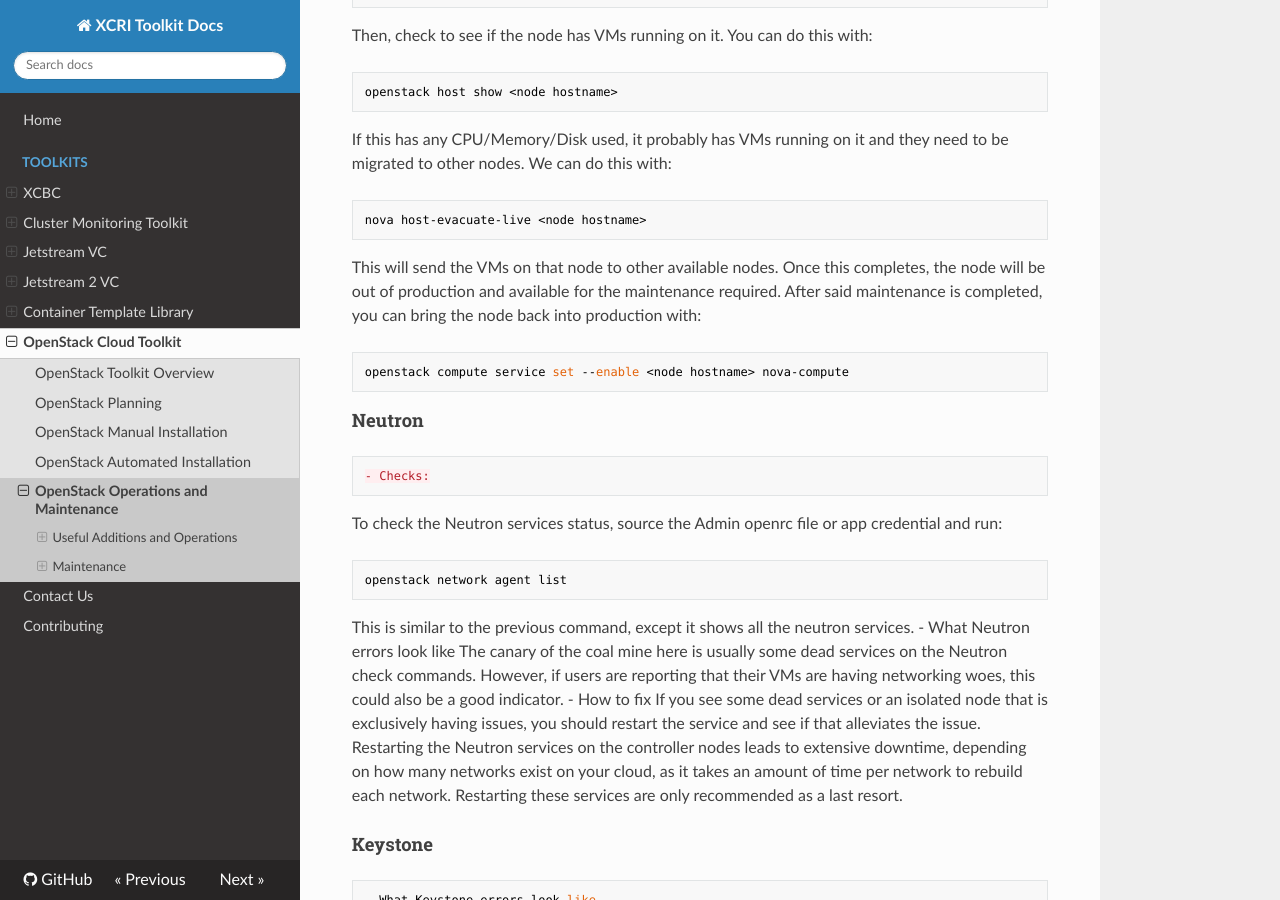
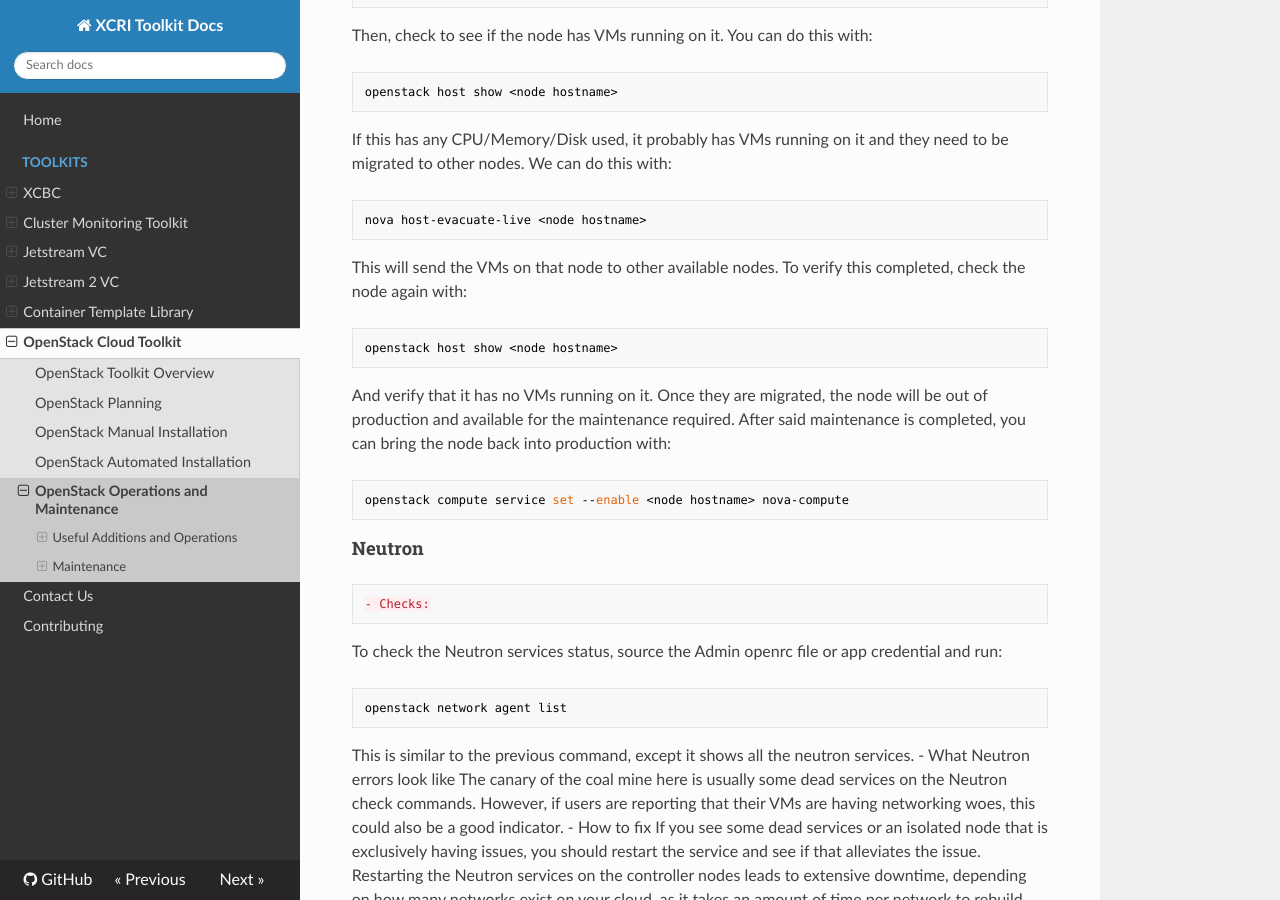
Before and after one commit to access-ci-org/Toolkit-Docs, an MkDocs documentation site: the page built from docs/toolkits/openstack-operations-maintenance.md, in a window 1280 px wide and 900 px high, scrolled down 4199 px. Built offline with MkDocs 1.6.1, drawn with Linux system fonts in a browser that asks for light colours; nearby versions of some CDN libraries; old or Windows-style settings are respelled for this version of MkDocs.

Commit message:
Added additional host check for migration

````diff
--- a/docs/toolkits/openstack-operations-maintenance.md
+++ b/docs/toolkits/openstack-operations-maintenance.md
@@ -141,7 +141,11 @@ If this has any CPU/Memory/Disk used, it probably has VMs running on it and they
 ``` bash
 nova host-evacuate-live <node hostname>
 ```
-This will send the VMs on that node to other available nodes.  Once this completes, the node will be out of production and available for the maintenance required.  After said maintenance is completed, you can bring the node back into production with:
+This will send the VMs on that node to other available nodes.  To verify this completed, check the node again with:
+``` bash
+openstack host show <node hostname>
+```
+And verify that it has no VMs running on it. Once they are migrated, the node will be out of production and available for the maintenance required.  After said maintenance is completed, you can bring the node back into production with:
 ``` bash
 openstack compute service set --enable <node hostname> nova-compute
 ```
````
